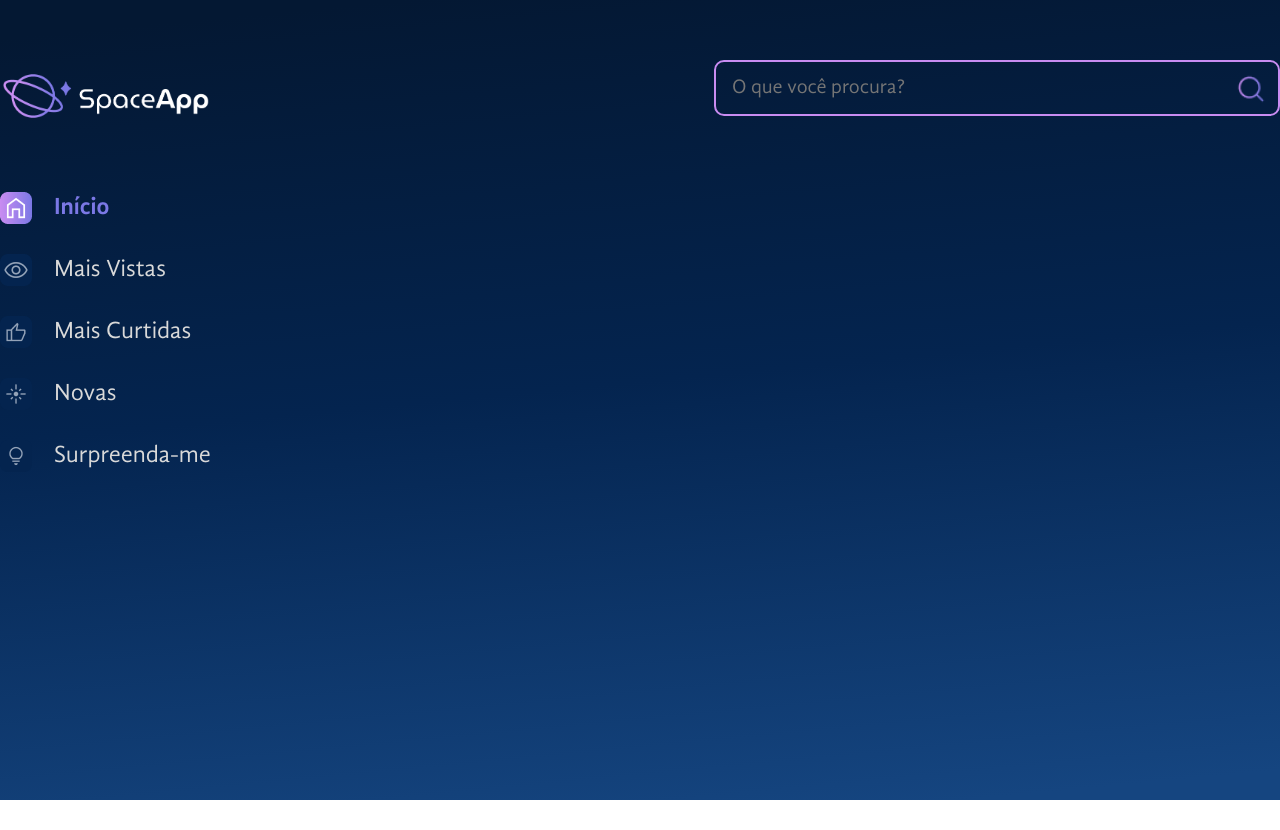
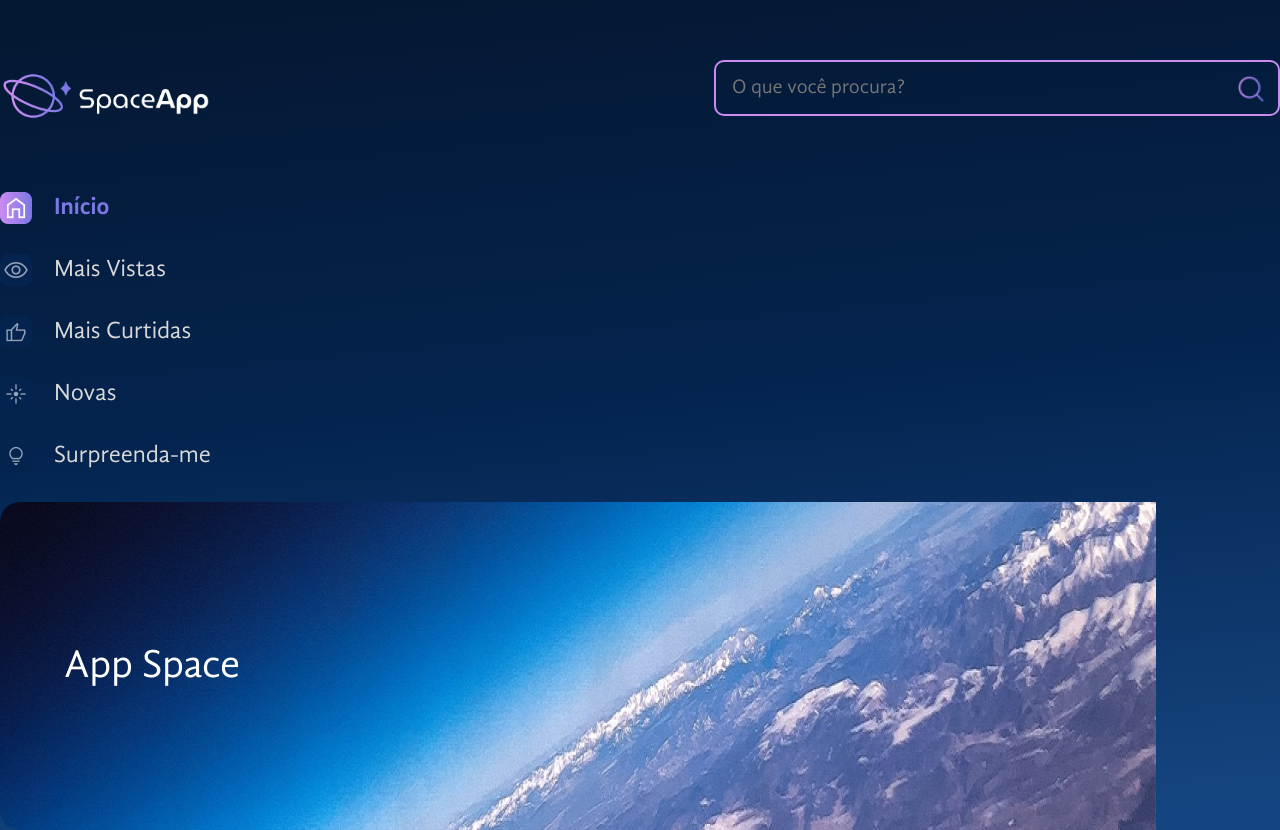
Before and after one commit to gabrielpramalho/space-app, a React (Vite) app: page / in a window 1280 px wide. Before the commit the page ends 800 px from the top, so only its background shows below. Built offline with nearby package versions, Linux system fonts and the light colour scheme.

Commit message:
add banner

```diff
--- a/src/App.jsx
+++ b/src/App.jsx
@@ -2,6 +2,7 @@
 import EstilosGlobais from "./componentes/EstilosGlobais"
 import Cabecalho from "./componentes/Cabecalho"
 import BarraLateral from "./componentes/BarraLateral"
+import Banner from "./componentes/Banner"
 
 const FundoGradiente = styled.div`
   background: linear-gradient(174.61deg, #041833 4.16%, #04244F 48%, #154580 96.76%);
@@ -16,6 +17,10 @@
       <EstilosGlobais/>
       <Cabecalho />
       <BarraLateral />
+      <Banner
+        backgroundImage='/imagens/banner.png'
+        texto='App Space'
+      />
     </FundoGradiente>
   )
 }
--- /dev/null
+++ b/src/componentes/Banner/index.jsx
@@ -0,0 +1,30 @@
+import { styled } from "styled-components"
+
+const FigureEstilizada = styled.figure`
+    background-image: ${props => `url(${props.$backgroundImage})`};
+    flex-grow: 1;
+    background-repeat: no-repeat;
+    display: flex;
+    align-items: center;
+    min-height: 328px;
+    margin: 0;
+    border-radius: 20px;
+    max-width: 100%;
+`
+
+const TituloEstilizado = styled.h1`
+    font-weight: 400;
+    font-size: 40px;
+    line-height: 48px;
+    color: #FFFFFF;
+    max-width: 300px;
+    padding: 0 64px;
+`
+
+const Banner = ({texto, backgroundImage}) => {
+    return (<FigureEstilizada $backgroundImage={backgroundImage}>
+        <TituloEstilizado>{texto}</TituloEstilizado>
+    </FigureEstilizada>)
+}
+
+export default Banner
```
Also changed, not shown: public/imagens/banner.png (added).
